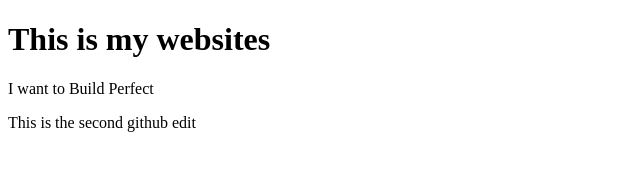
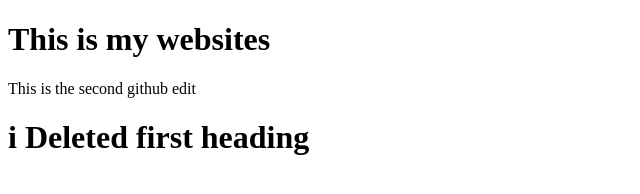
Before and after one commit to mbr0775/MBRTech, a plain HTML site: page Index.html in a window 1280 px wide. Shown: the whole page, without its empty margins (0-640 px from the left). Drawn offline with Linux system fonts and the light colour scheme.

Commit message:
Second updated

```diff
--- a/Index.html
+++ b/Index.html
@@ -7,8 +7,10 @@
 </head>
 <body>
     <h1>This is my websites</h1>
-    <P> I want to Build Perfect</P>
+
         <P> This is the second github edit</P>
+
+        <h1> i Deleted first heading</h1>
 
 </body>
 </html>
```
